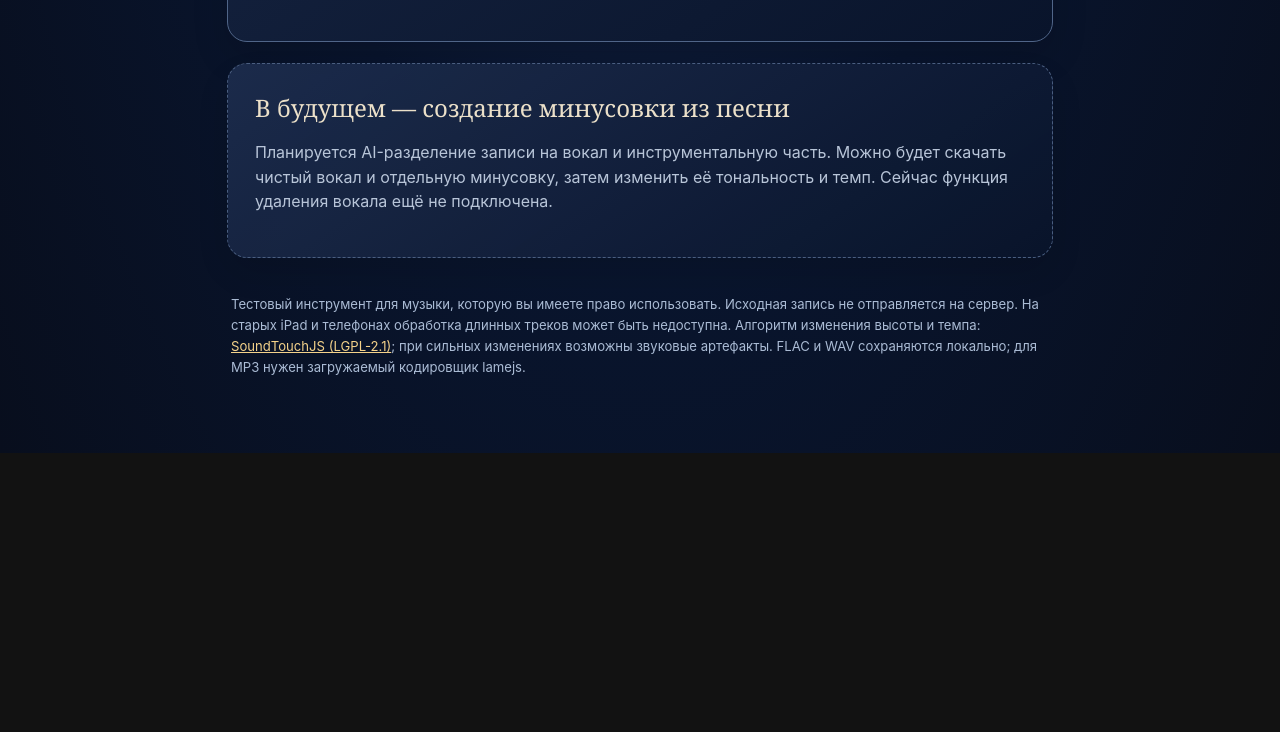
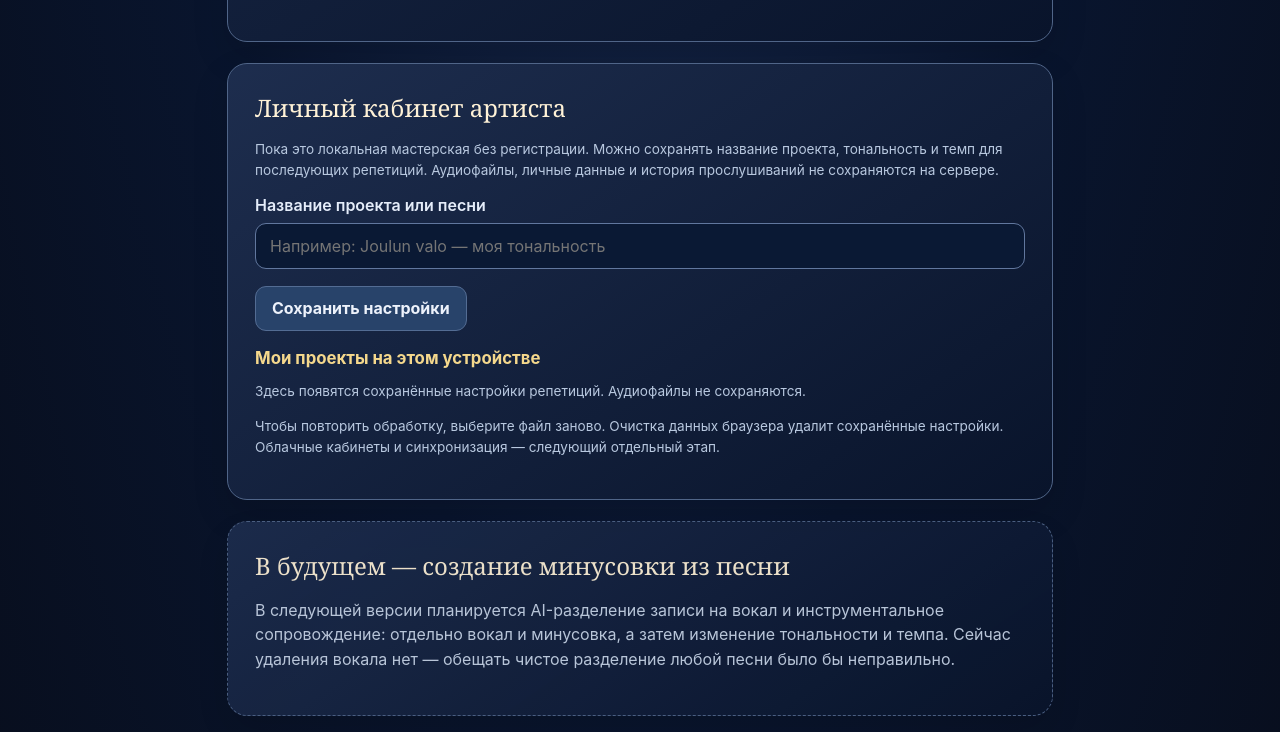
Before and after one commit to velardream-ctrl/velardream-preview, a plain HTML site: page singer-studio/index.html in a window 1280 px wide. Shown: the part 1328-2060 px from the top of the page. Before the commit the page ends 1781 px from the top, so only its background shows below. Drawn offline with Linux system fonts and the light colour scheme.

Commit message:
RUN-217: add local artist cabinet with named saved rehearsal presets

```diff
--- a/singer-studio/index.html
+++ b/singer-studio/index.html
@@ -3,7 +3,7 @@
 <head>
 <meta charset="utf-8"><meta name="viewport" content="width=device-width,initial-scale=1,viewport-fit=cover">
 <meta name="color-scheme" content="dark"><meta name="robots" content="noindex,nofollow">
-<title>Мастерская певца · Velar Dream Records</title>
+<title>Мастерская артиста · Velar Dream Records</title>
 <style>
 *{box-sizing:border-box}
 :root{font-family:-apple-system,BlinkMacSystemFont,"Segoe UI",Arial,sans-serif;color-scheme:dark}
@@ -42,6 +42,10 @@ progress{width:100%;height:13px;accent-color:#e6c56b}
 .listening{margin-top:12px;border-top:1px solid #405474;padding-top:16px}
 .karaoke{opacity:.92;border-style:dashed}
 .karaoke p{color:#c7d4e7;line-height:1.55}
+.preset-row{display:flex;flex-wrap:wrap;align-items:center;gap:9px;padding:11px 0;border-bottom:1px solid #405474}
+.preset-row span{flex:1 1 190px;overflow-wrap:anywhere}
+.preset-row button{min-height:38px;font-size:.85rem;padding:8px 12px}
+#project-name{width:100%;min-height:46px;border:1px solid #61779e;border-radius:11px;background:#0a1934;color:#f6f3ec;padding:11px 14px;font:inherit}
 footer{color:#aabbd4;font-size:.82rem;line-height:1.6;padding:15px 4px}
 [hidden]{display:none!important}
 @media(max-width:530px){.actions button,.actions .save{flex:1 1 43%;min-width:130px}}
@@ -50,8 +54,8 @@ footer{color:#aabbd4;font-size:.82rem;line-height:1.6;padding:15px 4px}
 <body><main>
 <header><a class="brand" href="../">VELAR DREAM RECORDS</a><nav><a href="../">Тестовая площадка</a><a href="../mp3-converter/">Аудиоконвертер</a></nav></header>
 <p class="eyebrow">VELAR DREAM · CREATIVE LAB · TEST</p>
-<h1>Мастерская певца</h1>
-<p class="lead">Подготовьте минусовку к своему голосу: выберите файл, измените тональность и темп независимо друг от друга, прослушайте результат и сохраните его в нужном аудиоформате. Всё происходит в браузере.</p>
+<h1>Мастерская артиста</h1>
+<p class="lead">Личный творческий кабинет певца: подготовьте минусовку к своему голосу: выберите файл, измените тональность и темп независимо друг от друга, прослушайте результат и сохраните его в нужном аудиоформате. Всё происходит в браузере.</p>
 <section class="panel" aria-labelledby="source-heading">
 <h2 id="source-heading">1. Загрузите фонограмму</h2>
 <label class="drop" id="drop"><strong>♫ Выбрать песню или минусовку</strong>
@@ -95,9 +99,19 @@ footer{color:#aabbd4;font-size:.82rem;line-height:1.6;padding:15px 4px}
 <div class="actions"><button type="button" id="save" disabled>Создать файл для скачивания</button><a id="download" class="save" href="#" download hidden>Скачать результат</a></div>
 </div>
 </section>
+<section class="panel" aria-labelledby="projects-heading">
+<h2 id="projects-heading">Личный кабинет артиста</h2>
+<p class="hint">Пока это локальная мастерская без регистрации. Можно сохранять название проекта, тональность и темп для последующих репетиций. Аудиофайлы, личные данные и история прослушиваний не сохраняются на сервере.</p>
+<label for="project-name">Название проекта или песни</label>
+<input id="project-name" type="text" maxlength="70" placeholder="Например: Joulun valo — моя тональность" autocomplete="off">
+<div class="actions"><button id="save-preset" type="button" class="secondary">Сохранить настройки</button></div>
+<h3>Мои проекты на этом устройстве</h3>
+<div id="presets" aria-live="polite"></div>
+<p class="hint">Чтобы повторить обработку, выберите файл заново. Очистка данных браузера удалит сохранённые настройки. Облачные кабинеты и синхронизация — следующий отдельный этап.</p>
+</section>
 <section class="panel karaoke" aria-labelledby="future-heading">
 <h2 id="future-heading">В будущем — создание минусовки из песни</h2>
-<p>Планируется AI-разделение записи на вокал и инструментальную часть. Можно будет скачать чистый вокал и отдельную минусовку, затем изменить её тональность и темп. Сейчас функция удаления вокала ещё не подключена.</p>
+<p>В следующей версии планируется AI-разделение записи на вокал и инструментальное сопровождение: отдельно вокал и минусовка, а затем изменение тональности и темпа. Сейчас удаления вокала нет — обещать чистое разделение любой песни было бы неправильно.</p>
 </section>
 <footer>
 Тестовый инструмент для музыки, которую вы имеете право использовать. Исходная запись не отправляется на сервер. На старых iPad и телефонах обработка длинных треков может быть недоступна. Алгоритм изменения высоты и темпа: <a href="https://github.com/cutterbl/SoundTouchJS">SoundTouchJS (LGPL-2.1)</a>; при сильных изменениях возможны звуковые артефакты. FLAC и WAV сохраняются локально; для MP3 нужен загружаемый кодировщик lamejs.
```
